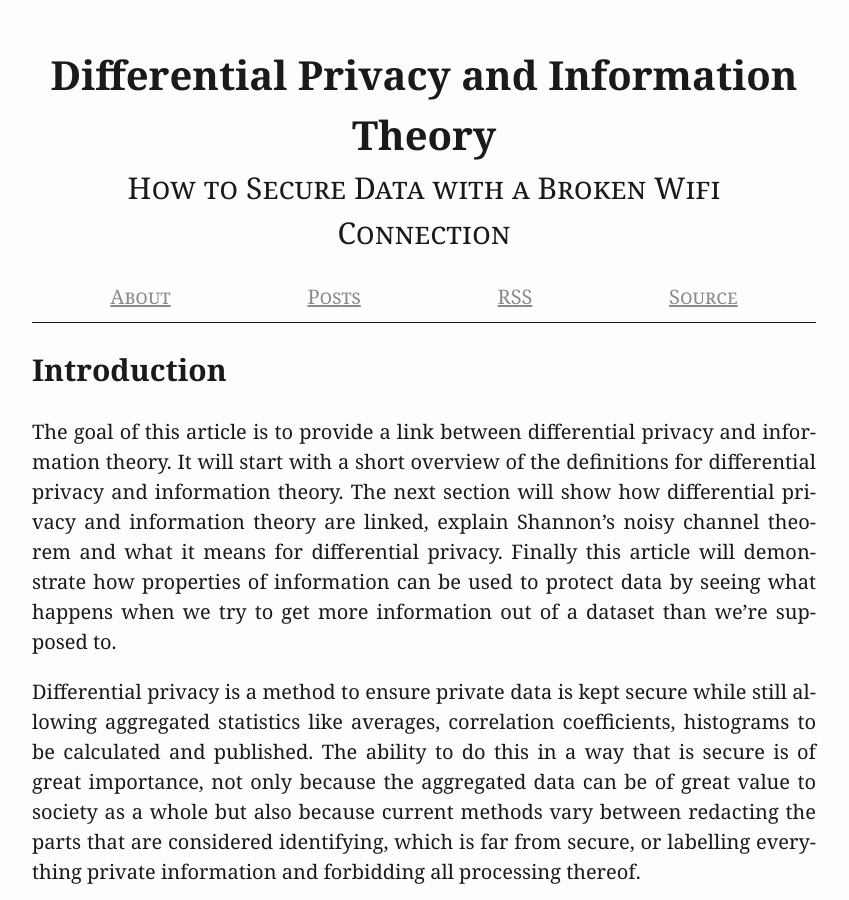
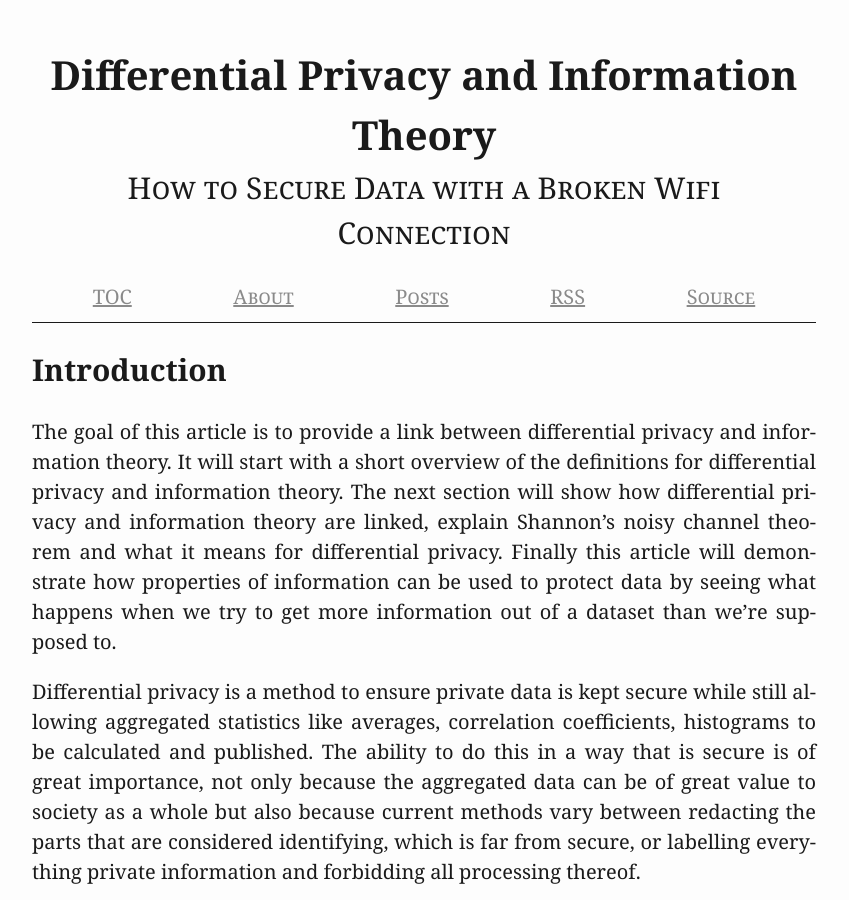
Before and after one commit to Shiandow/shiandow.github.io, a Jekyll site: the page built from _posts/2023-01-20-differential-privacy.html, in a window 1280 px wide and 900 px high. Shown: the whole window, without its empty margins (216-1065 px from the left). Built offline with Jekyll 4.4.1, drawn with Linux system fonts in a browser that asks for light colours.

Commit message:
Fix TOC detection

```diff
--- a/_includes/navigation.html
+++ b/_includes/navigation.html
@@ -1,5 +1,5 @@
 <nav>
-    {%- if content contains "#TOC" %}
+    {%- if content contains 'id="TOC"' %}
     <a id="TOC-toggle" onclick="document.body.toggleAttribute('hide-toc')">TOC</a>
     {%- endif %}
     <a href="/about/" {% if page.url == "/about/" %}class="current"{% endif %}>About</a>
```
